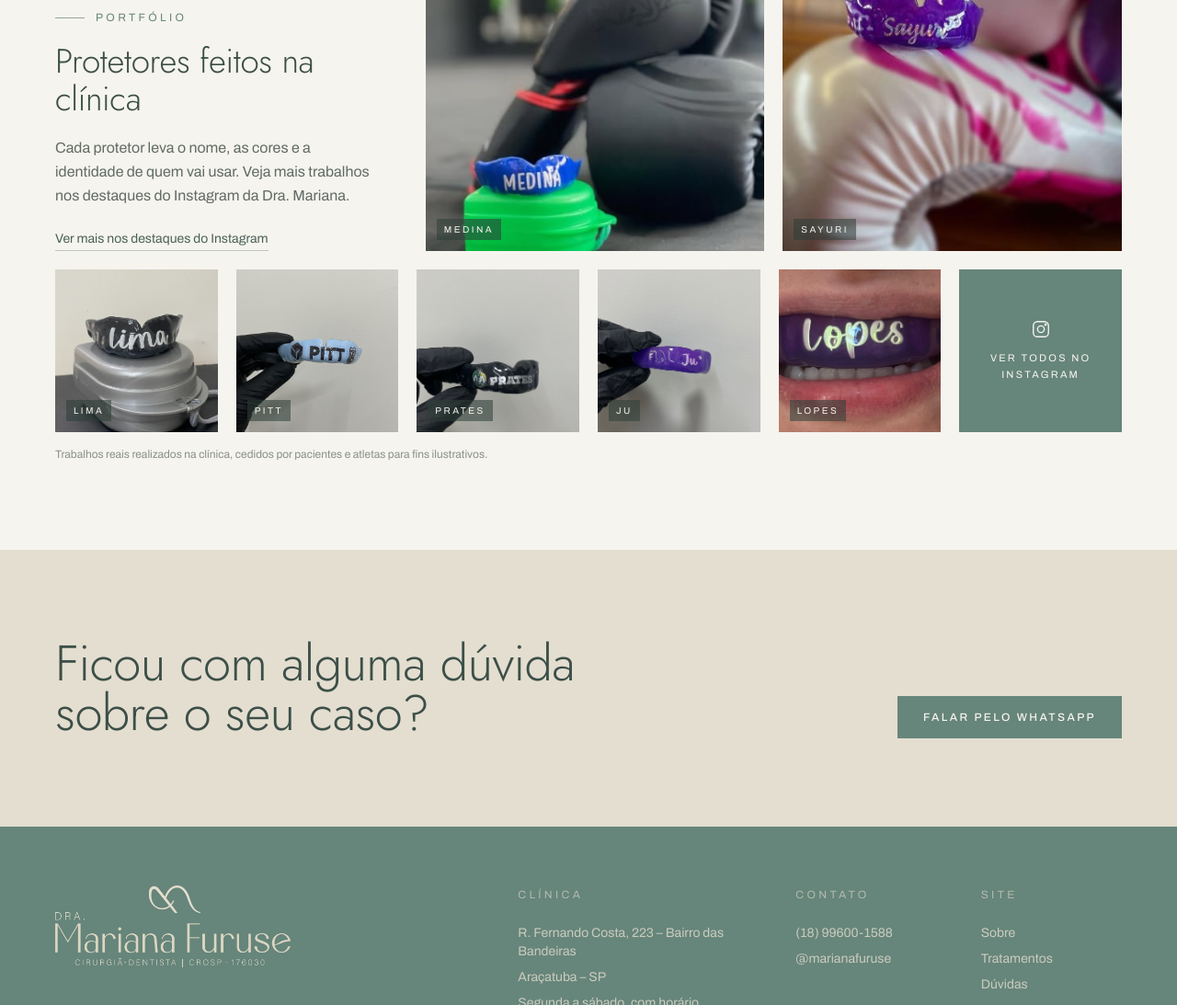
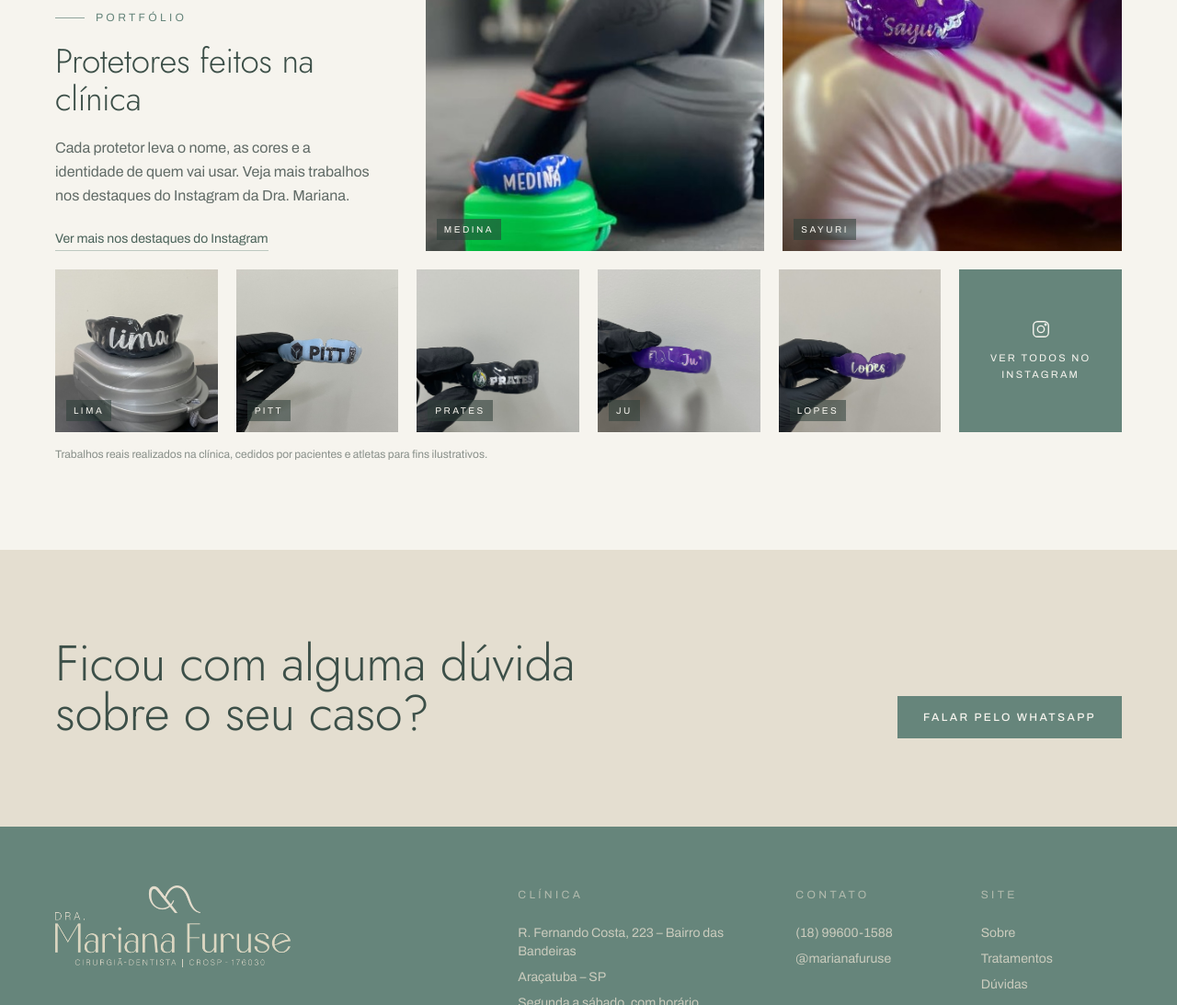
Before and after one commit to vivianggarcia/site-mariana-furuse, a website: page servicos.html in a window 1280 px wide. Shown: the part 4151-5244 px from the top of the page at 92% size. Drawn offline with Linux system fonts and the light colour scheme.

Commit message:
Galeria de protetores: foto do Lopes fora da boca
Co-Authored-By: Claude Opus 5.5 <noreply@anthropic.com>
Claude-Session: https://claude.ai/code/session_015TaVosTz4693L3iSan2c5q

```diff
--- a/servicos.html
+++ b/servicos.html
@@ -300,7 +300,7 @@
             <span class="absolute left-3 bottom-3 text-[10px] uppercase tracking-[0.25em] text-bege-50 bg-tinta/55 px-2 py-1">Ju</span>
           </a>
           <a href="https://www.instagram.com/stories/highlights/17927727206133625/" target="_blank" rel="noopener" class="group relative block overflow-hidden bg-bege-200 aspect-square">
-            <img src="assets/casos/protetor-lopes.jpg" alt="Protetor bucal esportivo roxo com o nome Lopes, em uso" loading="lazy" class="w-full h-full object-cover transition-transform duration-500 group-hover:scale-105" />
+            <img src="assets/casos/protetor-lopes-fora.jpg" alt="Protetor bucal esportivo roxo personalizado com o nome Lopes" loading="lazy" class="w-full h-full object-cover transition-transform duration-500 group-hover:scale-105" />
             <span class="absolute left-3 bottom-3 text-[10px] uppercase tracking-[0.25em] text-bege-50 bg-tinta/55 px-2 py-1">Lopes</span>
           </a>
           <a href="https://www.instagram.com/stories/highlights/17927727206133625/" target="_blank" rel="noopener" class="aspect-square flex flex-col items-center justify-center gap-3 bg-verde text-bege-50 hover:bg-verde-700 transition-colors text-center px-3">
```
Also changed, not shown: assets/casos/protetor-lopes-fora.jpg (added).
